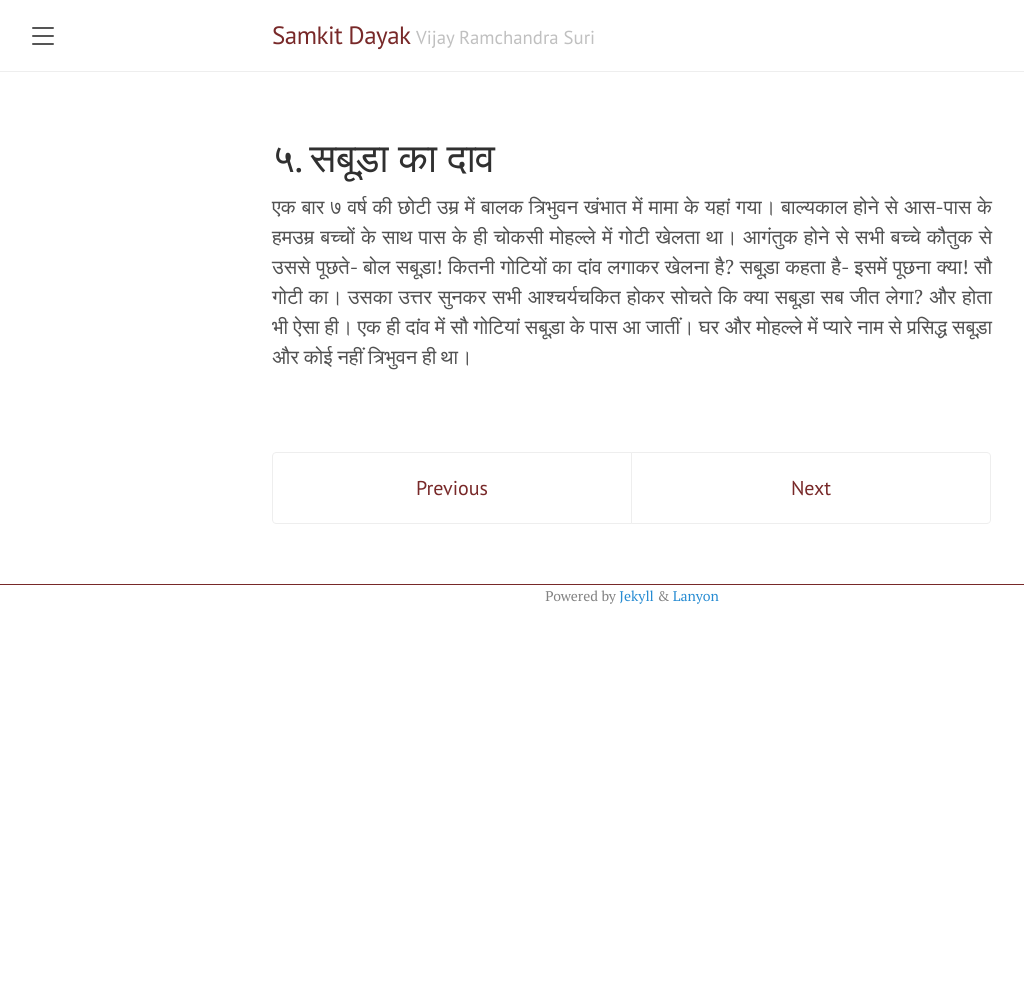
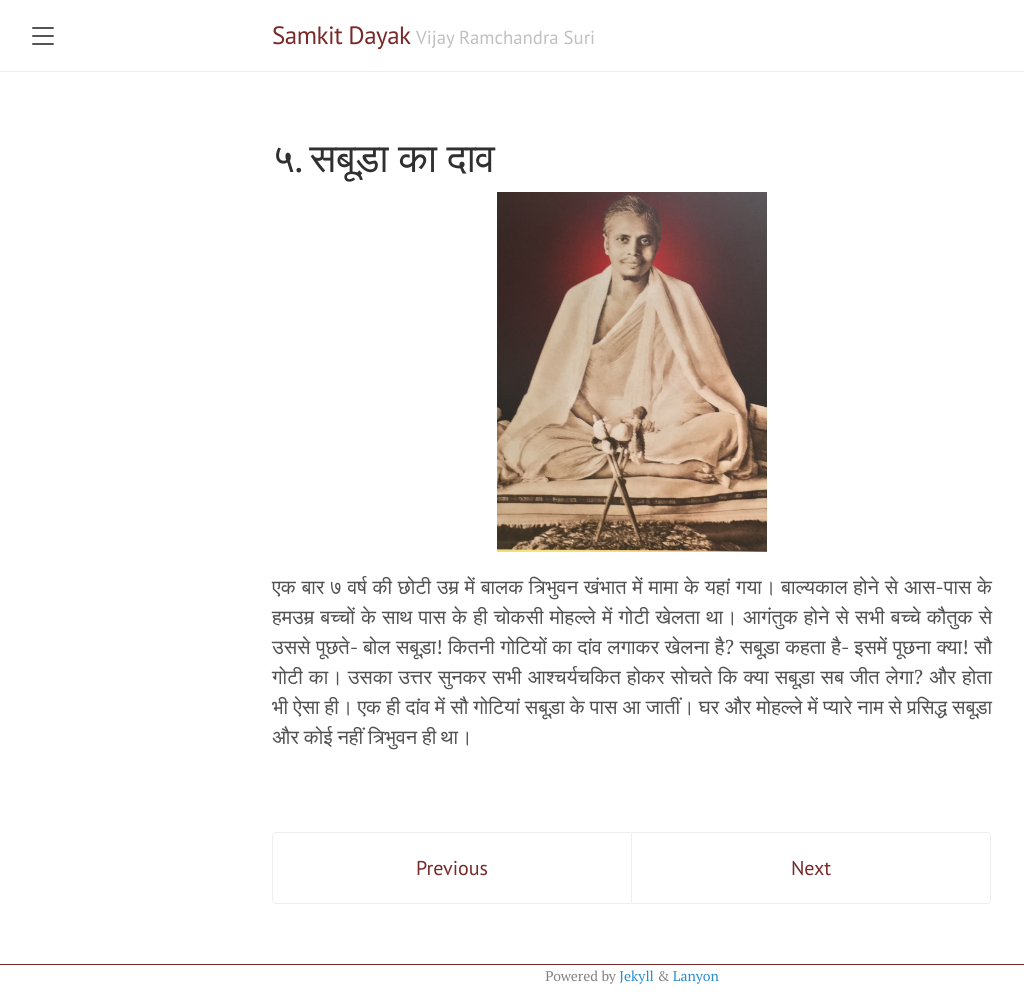
Before and after one commit to Sonam09/samkit-dayak, a Jekyll site: the page built from docs/_section_1/5-sabuda-ka-daav.md, in a window 1280 px wide. Shown: the whole page, without its empty margins (8-1032 px from the left). Built offline with Jekyll 4.4.1, drawn with Linux system fonts in a browser that asks for light colours; before the commit the page ends 900 px from its top, so only the background shows below that.

Commit message:
add image on each post

```diff
--- a/_layouts/post.html
+++ b/_layouts/post.html
@@ -5,6 +5,7 @@ layout: default
 <div class="post">
   <h1 class="post-title">{{ page.title }}</h1>
   <!-- <span class="post-date">{{ page.date | date_to_string }}</span> -->
+  <p><img class="post-image" src={{site.url}}/public/images/homePageImg1.jpg alt="Shri Vijay Ramchandra Suri" /></p>
   {{ content }}
 </div>
 
@@ -28,13 +29,13 @@ layout: default
 
 <div class="pagination">
   {% if page.previous.url %}
-    <a class="pagination-item older" href="{{ page.previous.url | absolute_url }}">Previous</a>
+  <a class="pagination-item older" href="{{ page.previous.url | absolute_url }}">Previous</a>
   {% else %}
-    <span class="pagination-item older">Previous</span>
+  <span class="pagination-item older">Previous</span>
   {% endif %}
   {% if page.next.url %}
-    <a class="pagination-item newer" href="{{ page.next.url | absolute_url }}">Next</a>
+  <a class="pagination-item newer" href="{{ page.next.url | absolute_url }}">Next</a>
   {% else %}
-    <span class="pagination-item newer">Next</span>
+  <span class="pagination-item newer">Next</span>
   {% endif %}
 </div>
--- a/public/css/lanyon.css
+++ b/public/css/lanyon.css
@@ -323,6 +323,12 @@ a.sidebar-nav-item:focus {
   margin-top: 0;
 }
 
+.post-image {
+  width: 100vh;
+  max-height: 40vh;
+  object-fit: contain
+}
+
 /* Meta data line below post title */
 .post-date {
   display: block;
```
